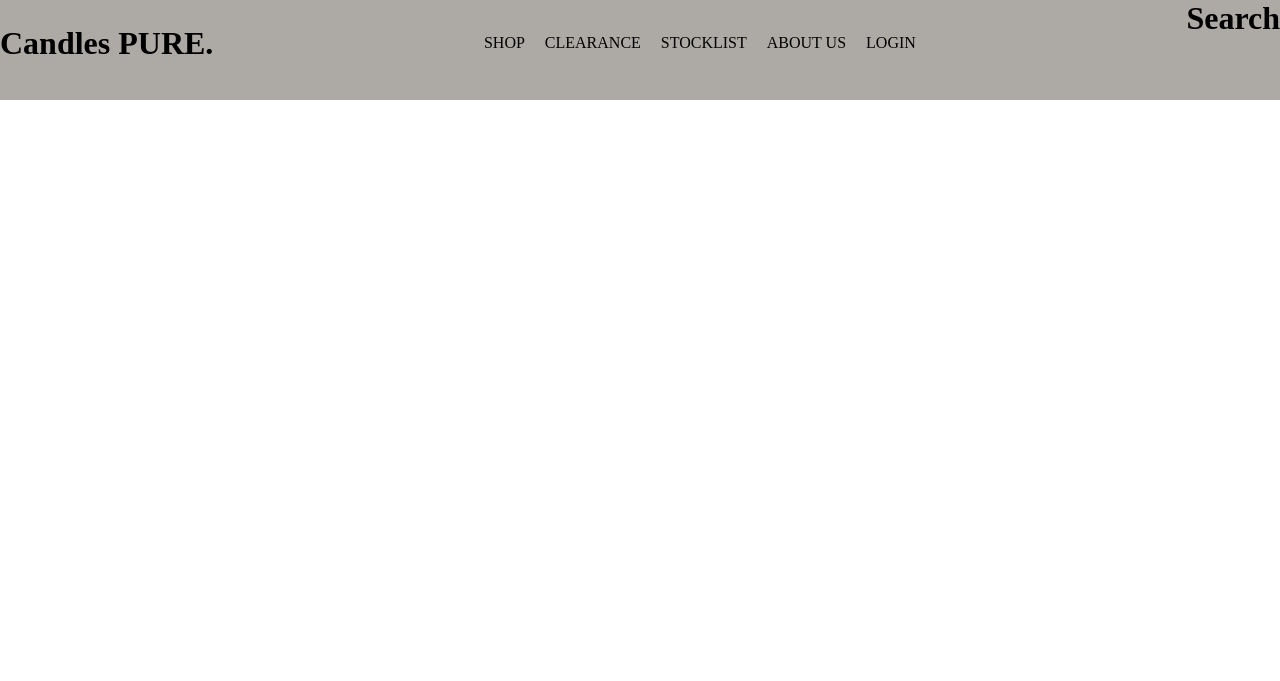
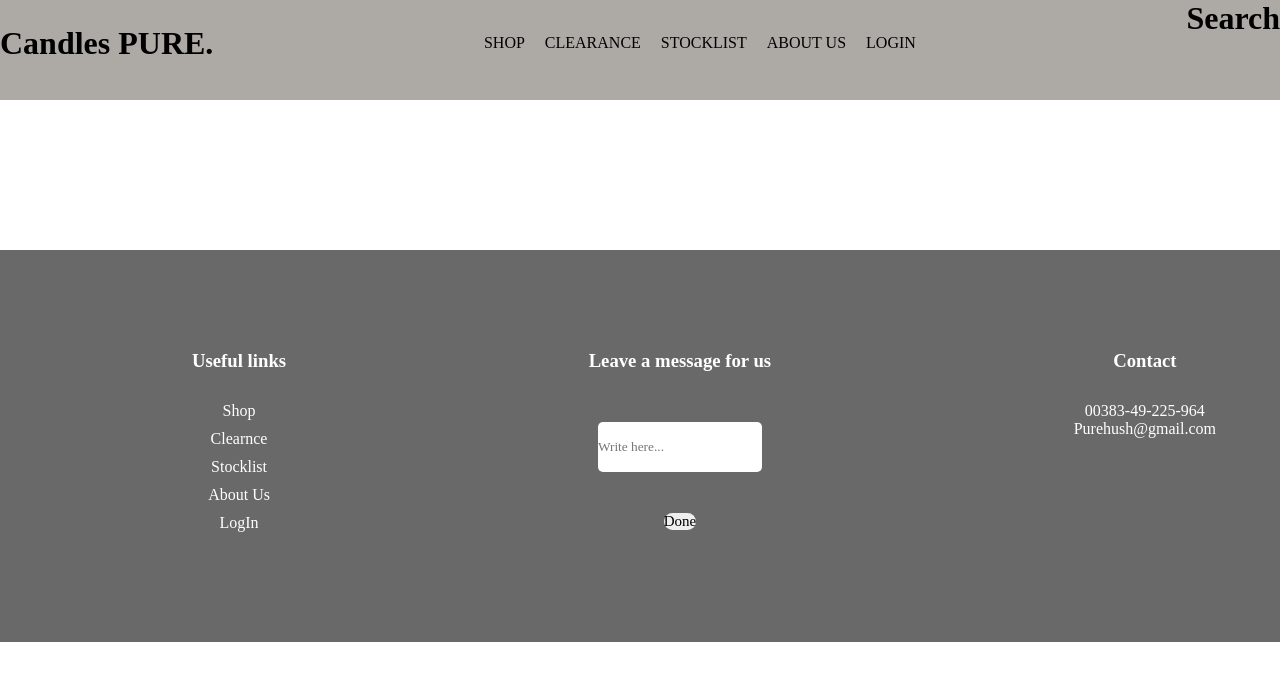
Before and after one commit to SumeaZ/Project, a PHP site: page /home.html in a window 1280 px wide; the page is wider, and only the part inside the window is pictured. Shown: the top 681 px of that part. Run offline with PHP 8.4, Linux system fonts and the light colour scheme.

Commit message:
Pjesa e footerit

```diff
--- a/home.css
+++ b/home.css
@@ -41,49 +41,50 @@ header{
     color: black;
 }
 
+
 li a:hover{
     background-color: dimgray;
     font-size: large;
 
 }
+.footer{
+    margin-top: 150px;
+    width: 80%;
+    padding: 100px 15%;
+    background-color: dimgray;
+    display: flex;
+    justify-content: space-between;
+    font-family: Baskerville Old Face;
+    color: white;
+}
 
+.footer div{
+    text-align: center;
+}
+.col-2{
+    flex-grow: 2;
+}
 
-
-
-
-
-
-
-
-
-
-
-
-
-
-
-
-
-
-
-
-
-
-/* .middle{
+.footer div h3 {
+    margin-bottom: 30px;
+}
+.col-1 a {
+    display: block;
     text-decoration: none;
-    padding: 20px;
-    flex-direction: row;
-    flex-wrap: wrap;
-
+    margin-bottom: 10px;
+    color: white;
+}
+form input {
+    margin-bottom: 40px;
+    margin-top: 20px;
+    border-radius: 5px;
+    height: 50px;
+    border: none;
+}
+form button {
+    border-radius: 40px;
+    border: none;
+    cursor: pointer;
+    font-size: 15px;
 
 }
-.middle > ul > li > a{
-  padding: 10px;
-}
-
-.middle > ul {
-    display: flex;
-    padding: 20px;
-
-
-} */
--- a/home.html
+++ b/home.html
@@ -30,18 +30,31 @@
             <div class="search">
                 <h1>Search</h1>
             </div>
-
-
-
-
-
+        </div>
+    </header>
+    <div class="footer">
+        <div class="col-1">
+            <h3>Useful links</h3>
+            <a href="+">Shop</a>
+            <a href="+">Clearnce</a>
+            <a href="+">Stocklist</a>
+            <a href="+">About Us</a>
+            <a href="+">LogIn</a>
         </div>
 
-
-
-
-
-    </header>
+        <div class="col-2">
+            <h3>Leave a message for us</h3>
+            <form >
+                <input type="text" placeholder="Write here..." required>
+                 <br>
+                <button type="button">Done</button>
+            </form>
+        </div>
+        <div class="col-3">
+            <h3>Contact</h3>
+            <p>00383-49-225-964 <br>Purehush@gmail.com</p>
+        </div>
+    </div>
 
 </body>
 </html>
```
